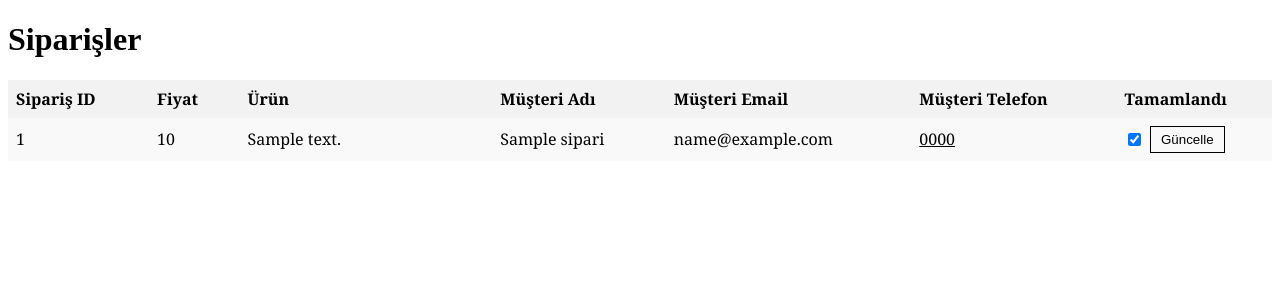
After one commit to M3R1ttt/EcoTech, a PHP site: page /admin/index.php in a window 1280 px wide. The commit adds this page. Shown: the top 300 px of the page. Run offline with PHP 8.4, Linux system fonts and the light colour scheme; tables that the repository leaves empty or names only in its code hold one stand-in row (values such as "Sample post").

Commit message:
Add files via upload

```diff
--- /dev/null
+++ b/admin/index.php
@@ -0,0 +1,71 @@
+<?php
+$localhost = "localhost";
+$dbname = "ecotechg_siparisler";
+$username = "ecotechg";
+$password = "DP79Y6ex1nC(x#";
+
+try {
+    // PDO nesnesi oluşturma
+    $pdo = new PDO("mysql:host=$localhost;dbname=$dbname", $username, $password);
+
+    // Hata raporlamasını etkinleştirme
+    $pdo->setAttribute(PDO::ATTR_ERRMODE, PDO::ERRMODE_EXCEPTION);
+
+    // Siparişler tablosundaki tüm verileri seçme sorgusu
+    $query = "SELECT * FROM siparis";
+
+    // Sorguyu hazırla
+    $statement = $pdo->prepare($query);
+
+    // Sorguyu çalıştır
+    $statement->execute();
+
+    // Sonuçları al
+    $siparisler = $statement->fetchAll(PDO::FETCH_ASSOC);
+
+} catch(PDOException $e) {
+    // Bağlantı hatası durumunda hata mesajını gösterme
+    echo "Bağlantı hatası: " . $e->getMessage();
+}
+?>
+<!DOCTYPE html>
+<html lang="en">
+<head>
+    <meta charset="UTF-8">
+    <meta name="viewport" content="width=device-width, initial-scale=1.0">
+    <title>Siparişler</title>
+    <link rel="stylesheet" href="style.css">
+</head>
+<body>
+    <h1>Siparişler</h1>
+    <table>
+        <tr>
+            <th>Sipariş ID</th>
+            <th>Fiyat</th>
+            <th>Ürün</th>
+            <th>Müşteri Adı</th>
+            <th>Müşteri Email</th>
+            <th>Müşteri Telefon</th>
+            <th>Tamamlandı</th> <!-- Yeni sütun başlığı -->
+        </tr>
+        <?php foreach ($siparisler as $siparis): ?>
+            <tr>
+                <td><?php echo $siparis['id']; ?></td>
+                <td><?php echo $siparis['price']; ?></td>
+                <td><?php echo $siparis['ordertext']; ?></td>
+                <td><?php echo $siparis['customername']; ?></td>
+                <td><?php echo $siparis['customermail']; ?></a></td>
+                <td><a href="https://wa.me/90<?php echo $siparis['customertelno'];?>">0<?php echo $siparis['customertelno'];?></a></td>
+                <td>
+                    <!-- Checkbox kontrolü -->
+                    <form action="siparisonayla.php" method="post">
+                        <input type="hidden" name="siparis_id" value="<?php echo $siparis['id']; ?>">
+                        <input type="checkbox" name="iscomplete" <?php echo $siparis['iscomplate'] ? 'checked' : ''; ?>>
+                        <input type="submit" value="Güncelle">
+                    </form>
+                </td>
+            </tr>
+        <?php endforeach; ?>
+    </table>
+</body>
+</html>
--- /dev/null
+++ b/admin/style.css
@@ -0,0 +1,50 @@
+/* Tablo genel stil */
+table {
+    width: 100%; /* Tablonun genişliğini ayarlar */
+    border-collapse: collapse; /* Hücreler arasındaki boşluğu kaldırır */
+    font-family: Georgia, 'Times New Roman', Times, serif;
+}
+
+/* Tablo başlığı (header) stil */
+th {
+    background-color: #f2f2f2; /* Başlık arka plan rengi */
+    padding: 8px; /* Başlık içeriği ile kenar boşluğu */
+    text-align: left; /* Başlık metni sola yaslanır */
+}
+
+/* Tablo hücreleri stil */
+td {
+    padding: 8px; /* Hücre içeriği ile kenar boşluğu */
+}
+
+/* Alternatif satır arka plan rengi */
+tr:nth-child(even) {
+    background-color: #f9f9f9;
+}
+
+/* Fare hücrelerine gelince stil */
+tr:hover {
+    background-color: #f2f2f2;
+}
+
+/* Sütunlar arasında boşluk bırakma */
+td:not(:last-child),
+th:not(:last-child) {
+    padding-right: 20px; /* Sağ kenar boşluğu */
+}
+th:nth-child(3) {
+    width: 20%;
+}
+form{
+    display: flex;
+    align-items: center;
+}
+form input[type="submit"] {
+    margin-left: 4%;
+    background: none;
+    border: 1px solid black;
+    padding: 5px 10px;
+}
+table a {
+    color: black;
+}
```
Also changed, not shown: admin/siparisonayla.php (added, +48 -0 lines), islemler/siparisVer.php (+14 -3 lines), scripts/Productscript.js (+3 -4 lines), sepet/index.html (+8 -1 lines).
